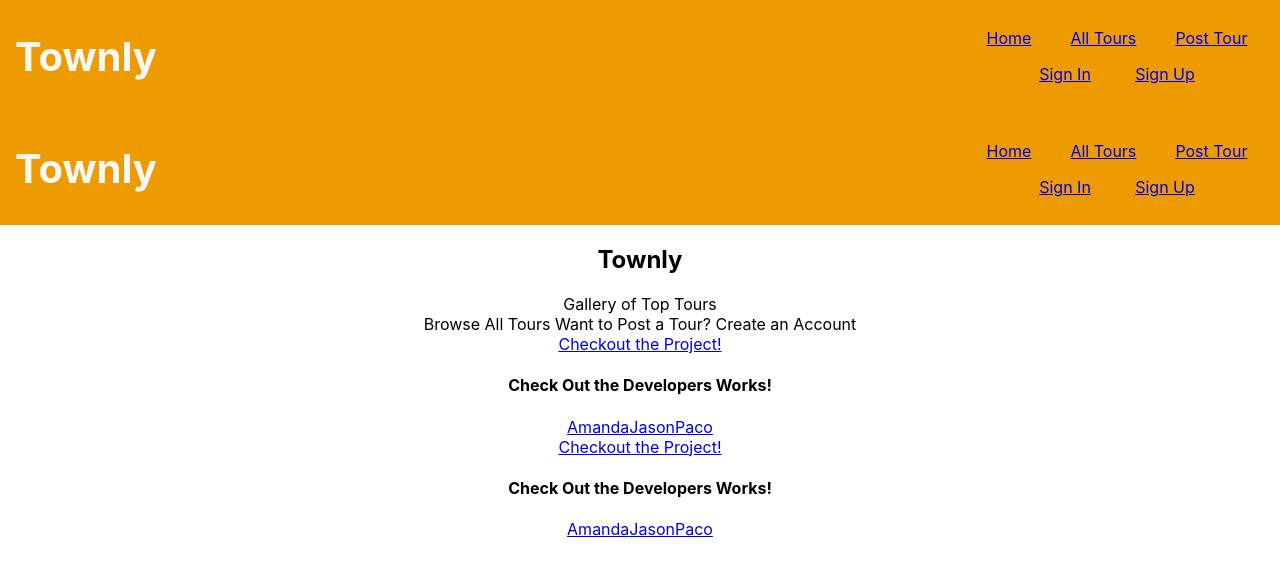
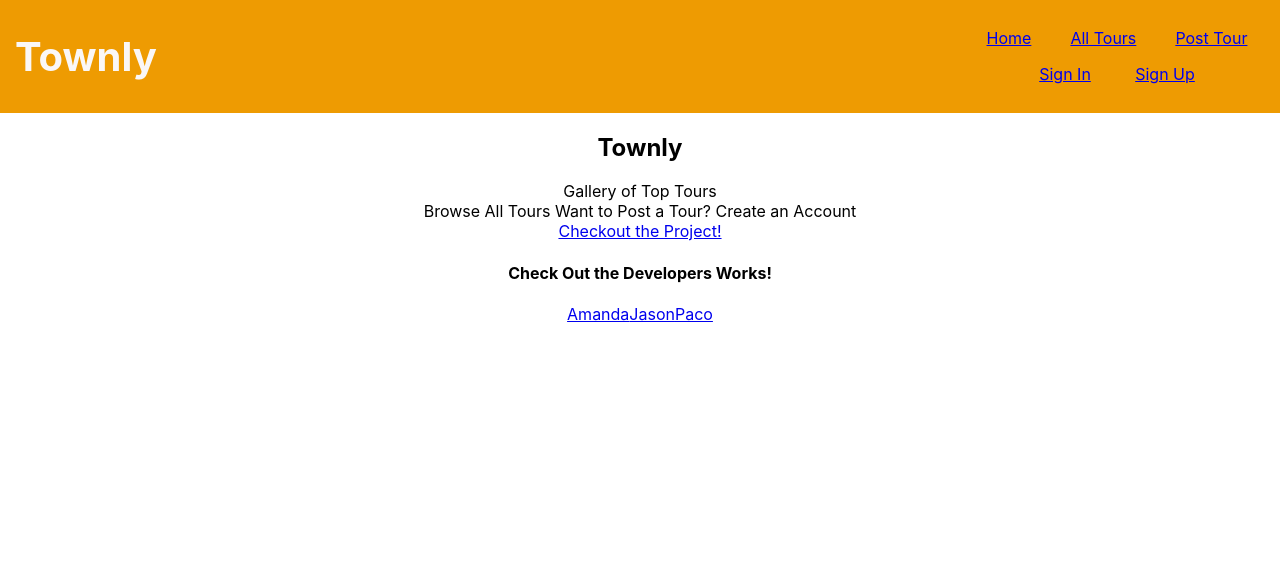
Before and after one commit to Jason-Berkower/townly, a React (Create React App) app in the folder client/: page / in a window 1280 px wide. Shown: the top 576 px of the page. Built offline with nearby package versions, Linux system fonts and the light colour scheme.

Commit message:
proper usage

```diff
--- a/client/src/components/Nav.jsx
+++ b/client/src/components/Nav.jsx
@@ -12,8 +12,8 @@ export default function Nav(props) {
     } else {
       return (
         <div id="account">
-            <Link to="/sign-in">Sign In</Link>
-            <Link to="/sign-up">Sign Up</Link>
+            <Link to="/auth">Sign In</Link>
+            <Link to="/auth">Sign Up</Link>
         </div>
 
       );
--- a/client/src/screens/Auth.jsx
+++ b/client/src/screens/Auth.jsx
@@ -1,6 +1,6 @@
 import { Link } from 'react-router-dom';
-import SignIn from './SignIn';
-import SignUp from './SignUp';
+import SignIn from '../components/SignIn';
+import SignUp from '../components/SignUp';
 import Layout from "../components/Layout"
 
 
--- a/client/src/screens/Home.jsx
+++ b/client/src/screens/Home.jsx
@@ -11,7 +11,7 @@ export default function Home(props) {
   //if tour popularity =< 8 populate here
 
   return (
-    <Layout>
+
     <div>
       <Layout user={props.user}>
         <h2>Townly</h2>
@@ -23,6 +23,6 @@ export default function Home(props) {
         </div>
       </Layout>
     </div>
-    </Layout>
+
   )
 }
```
